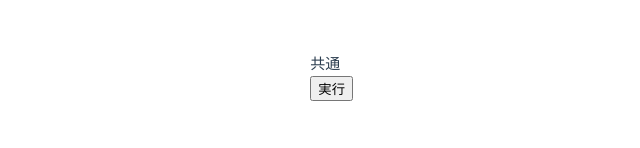
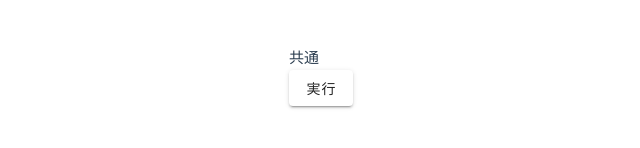
Before and after one commit to diesel141/dev_chat_recipe_web, a Vue app in the folder frontend/: page / in a window 1280 px wide. Shown: the part 324-472 px from the top of the page, without its empty margins (287-927 px from the left). Built offline with nearby package versions, Linux system fonts and the light colour scheme.

Commit message:
install vuetify

```diff
--- a/frontend/package.json
+++ b/frontend/package.json
@@ -13,7 +13,8 @@
     "axios": "^1.4.0",
     "pinia": "^2.0.36",
     "vue": "^3.3.2",
-    "vue-router": "^4.2.0"
+    "vue-router": "^4.2.0",
+    "vuetify": "^3.3.8"
   },
   "devDependencies": {
     "@rushstack/eslint-patch": "^1.2.0",
--- a/frontend/src/components/RecipeForm.vue
+++ b/frontend/src/components/RecipeForm.vue
@@ -23,7 +23,7 @@ const requestApi = async () => {
     <div>
         <h1>{{ data.responses }}</h1>
     </div>
-    <button @click="requestApi">実行</button>
+    <v-btn @click="requestApi">実行</v-btn>
 </template>
 
 <style scoped></style>
--- a/frontend/src/main.js
+++ b/frontend/src/main.js
@@ -2,6 +2,8 @@ import './assets/main.css'
 
 import { createApp } from 'vue'
 import { createPinia } from 'pinia'
+import { createVuetify } from 'vuetify';
+import * as components from 'vuetify/components';
 
 import App from './App.vue'
 import router from './router'
@@ -10,5 +12,9 @@ const app = createApp(App)
 
 app.use(createPinia())
 app.use(router)
+// TODO:一括importしているのでビルドサイズが大きくなる、最終的に必要なコンポーネントのみにしたい
+app.use(createVuetify({
+    components,
+}))
 
 app.mount('#app')
```
Also changed, not shown: 1 other file (tests, documents, lock files or other folders).
